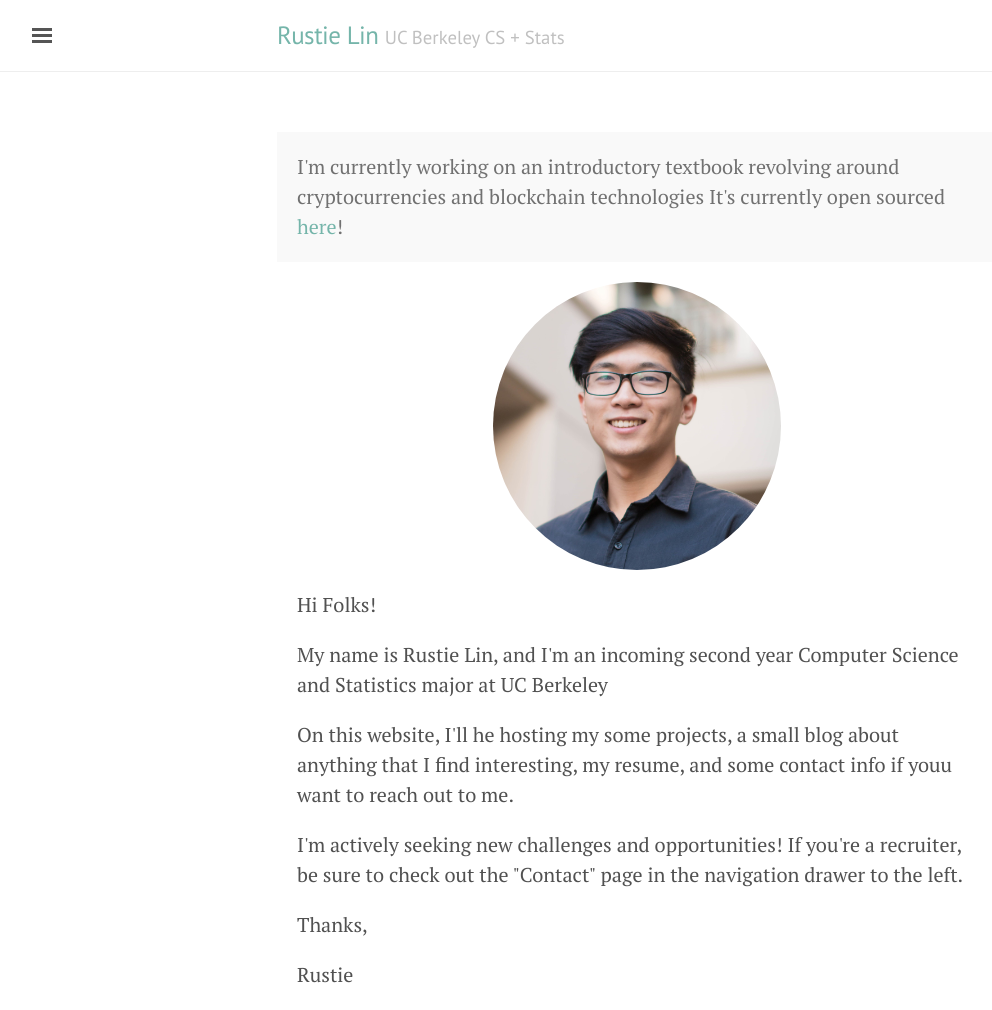
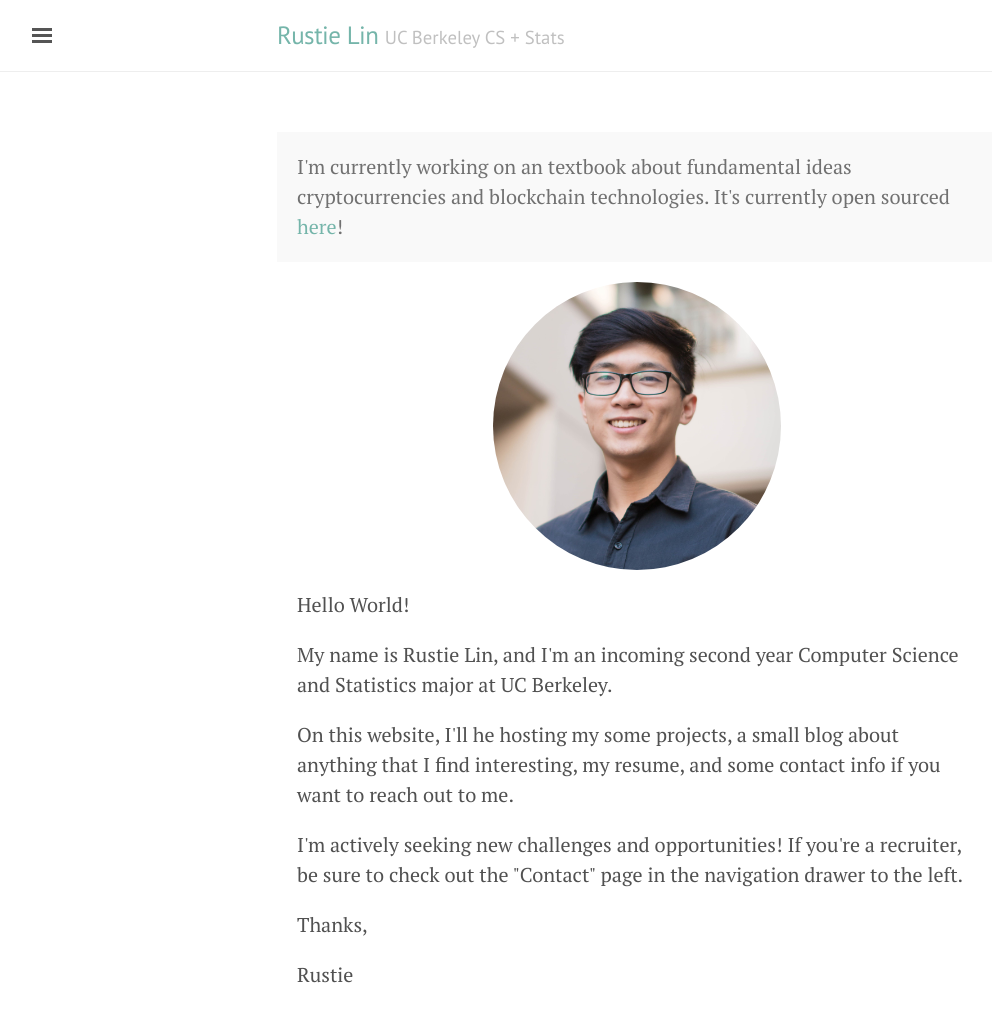
Before and after one commit to rustielin/rustielin.github.io, a Jekyll site: the page built from index.html, in a window 1280 px wide. Shown: the whole page, without its empty margins (3-995 px from the left). Built offline with Jekyll 4.4.1, drawn with Linux system fonts in a browser that asks for light colours; the list of posts is cut into pages by our own code.

Commit message:
fixed some grammar

```diff
--- a/index.html
+++ b/index.html
@@ -4,7 +4,7 @@ title: Home
 ---
 
 <p class="message">
-  I'm currently working on an introductory textbook revolving around cryptocurrencies and blockchain technologies It's currently open sourced <a href="https://github.com/rustielin/Blockchain-Notes">here</a>!
+  I'm currently working on an textbook about fundamental ideas cryptocurrencies and blockchain technologies. It's currently open sourced <a href="https://github.com/rustielin/Blockchain-Notes">here</a>!
 </p>
 
 <img style="padding-left: 30%; padding-right: 30%; border-radius: 50%" src="res/img/prof2_square.jpg"/>
@@ -12,10 +12,10 @@ title: Home
 <div id="main" role="main" class="container">
   <div>
 
-    <p> Hi Folks! </p>
+    <p> Hello World! </p>
 
-    <p> My name is Rustie Lin, and I'm an incoming second year Computer Science and Statistics major at UC Berkeley</p>
-    <p> On this website, I'll he hosting my some projects, a small blog about anything that I find interesting, my resume, and some contact info if youu want to reach out to me. </p>
+    <p> My name is Rustie Lin, and I'm an incoming second year Computer Science and Statistics major at UC Berkeley.</p>
+    <p> On this website, I'll he hosting my some projects, a small blog about anything that I find interesting, my resume, and some contact info if you want to reach out to me. </p>
     <p> I'm actively seeking new challenges and opportunities!
       If you're a recruiter, be sure to check out the "Contact" page in the navigation drawer to the left.</p>
 
```
